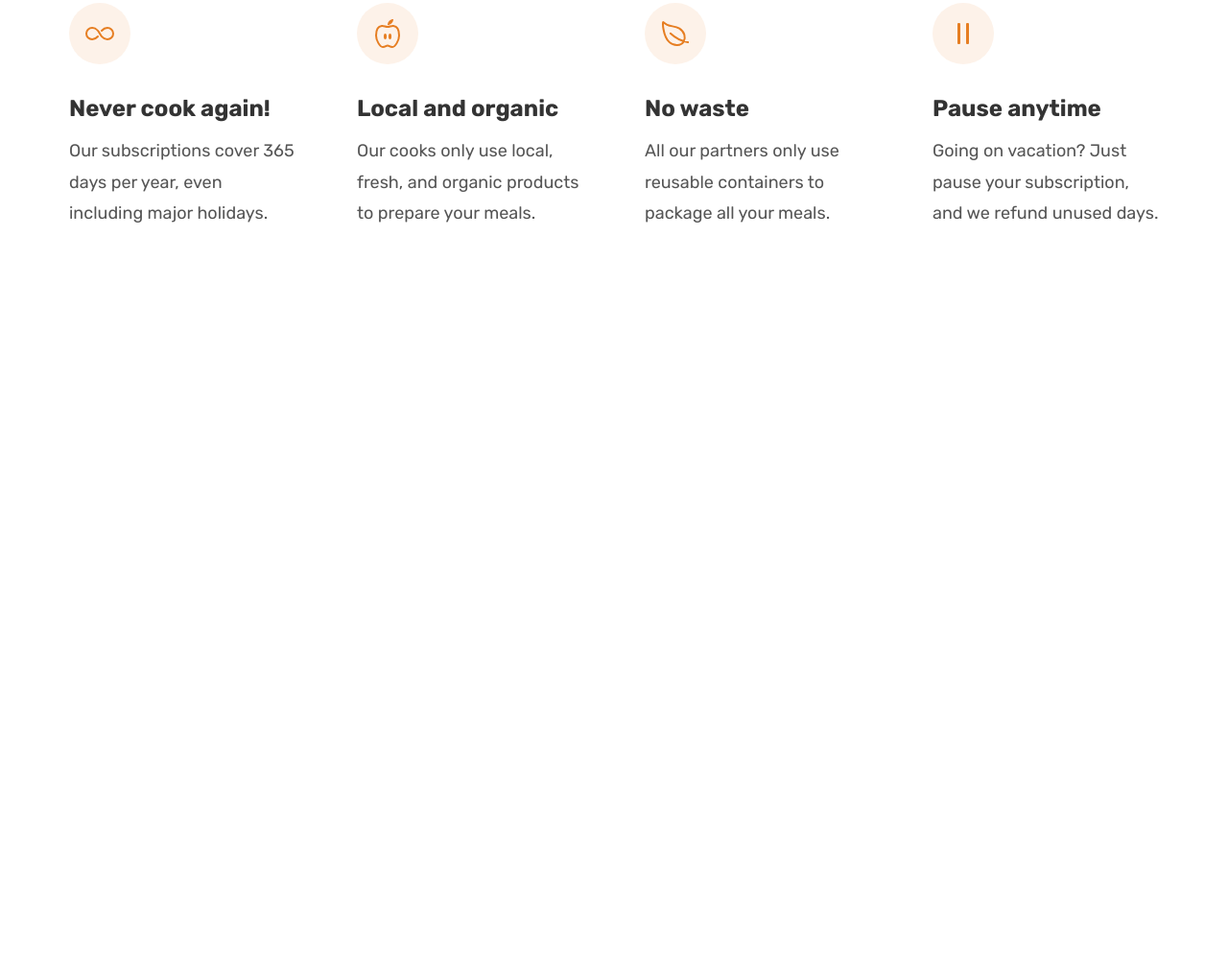
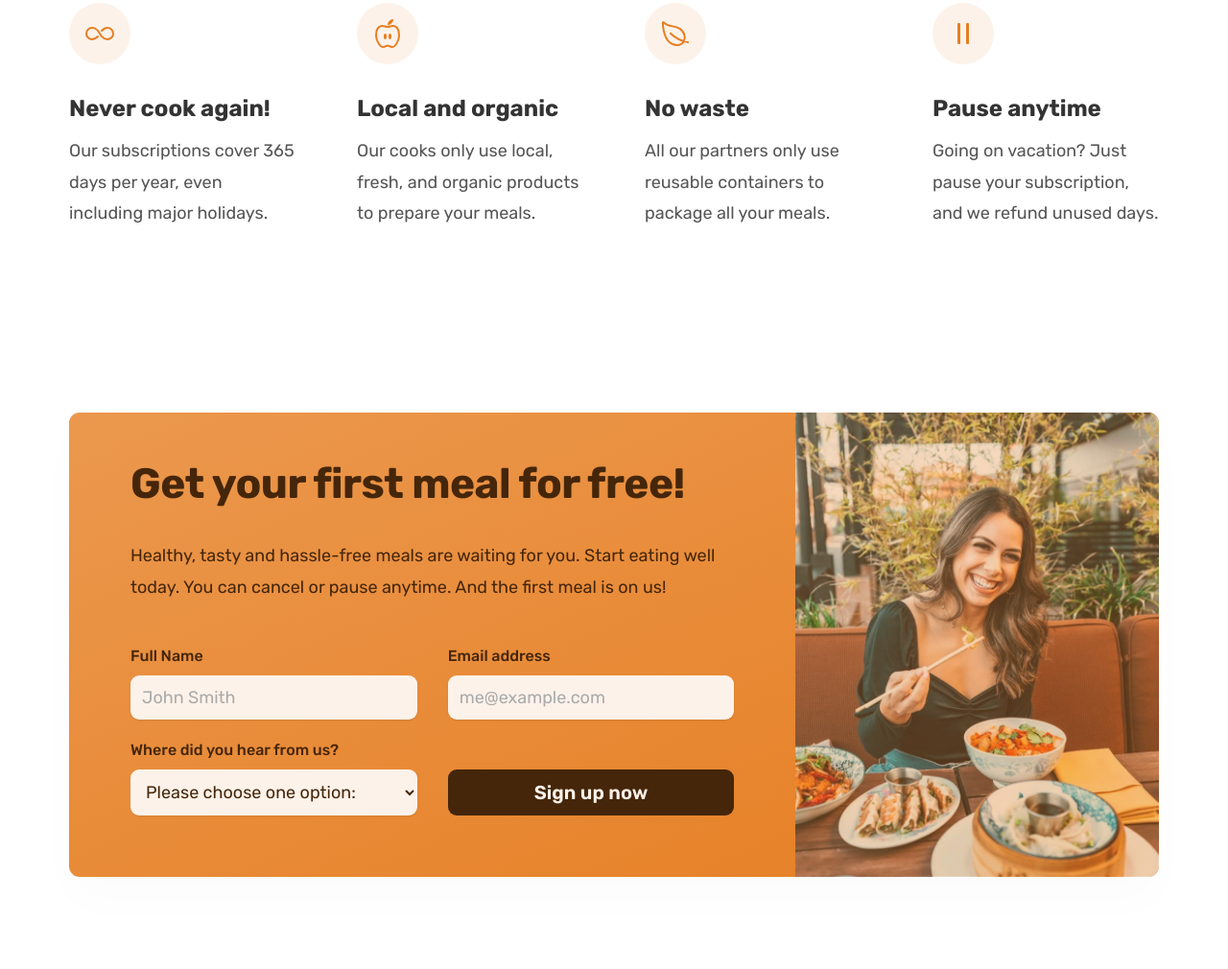
Before and after one commit to iam-priyanshu-sharma/Web-Development-Projects, a plain HTML site: page Omnifood/index.html in a window 1280 px wide. Shown: the part 5589-6599 px from the top of the page at 96% size. Before the commit the page ends 5923 px from the top, so only its background shows below. Drawn offline with nearby package versions, Linux system fonts and the light colour scheme.

Commit message:
Call To Action Section

```diff
--- a/Omnifood/css/general.css
+++ b/Omnifood/css/general.css
@@ -26,8 +26,12 @@ Paragraph default: 1.6
 - Tints:
 #fdf2e9
 #fae5d3
+#eb984e
 
-- Shades: #cf711f
+- Shades:
+#cf711f
+#45260a
+
 - Accents:
 - Greys
 #6f6f6f (lightest grey allowed on #fdf2e9)
@@ -35,6 +39,7 @@ Paragraph default: 1.6
 #333
 
 --- 03 SHADOWS
+0 2.4rem 4.8rem rgba(0, 0, 0, 0.075);
 
 --- 04 BORDER-RADIUS
 Default: 9px
@@ -147,6 +152,7 @@ body {
   letter-spacing: 0.75px;
 }
 
+.btn,
 .btn:link,
 .btn:visited {
   display: inline-block;
@@ -156,6 +162,11 @@ body {
   font-weight: 600;
   padding: 1.6rem 3.2rem;
   border-radius: 9px;
+
+  /* Only necessary for .btn */
+  border: none;
+  cursor: pointer;
+  font-family: inherit;
 
   /*Put transition to original "state" */
   /* transition: background-color 0.3s; */
@@ -186,6 +197,19 @@ body {
   /* border: 3px solid #fff; */
   box-shadow: inset 0 0 0 3px #fff;
 }
+
+.btn--form {
+  background-color: #45260a;
+  color: #fdf2e9;
+  align-self: end;
+  padding: 1.2rem;
+}
+
+.btn--form:hover {
+  background-color: #fff;
+  color: #555;
+}
+
 .link:link,
 .link:visited {
   display: inline-block;
@@ -222,6 +246,13 @@ body {
   color: #e67e22;
 }
 
+*:focus {
+  outline: none;
+  /* outline: 4px dotted #e67e22;
+  outline-offset: 8px; */
+  box-shadow: 0 0 0 0.8rem rgba(230, 125, 34, 0.5);
+}
+
 /*HELPER/SETTING CLASSES*/
 
 .margin-right-sm {
--- a/Omnifood/css/style.css
+++ b/Omnifood/css/style.css
@@ -461,3 +461,86 @@
   font-size: 1.8rem;
   line-height: 1.8;
 }
+
+/**************************/
+/* CTA SECTION */
+/**************************/
+
+.section-cta {
+  padding: 9.6rem 0;
+}
+
+.cta {
+  display: grid;
+  grid-template-columns: 2fr 1fr;
+  /* background-color: #e67e22; */
+  box-shadow: 0 2.4rem 4.8rem rgba(0, 0, 0, 0.015);
+  border-radius: 11px;
+
+  background-image: linear-gradient(to right bottom, #eb984e, #e67e22);
+  overflow: hidden;
+}
+
+.cta-text-box {
+  padding: 4.8rem 6.4rem 6.4rem 6.4rem;
+  color: #45260a;
+}
+
+.cta .heading-secondary {
+  /* color: #45260a; */
+  color: inherit;
+  margin-bottom: 3.2rem;
+}
+
+.cta-text {
+  font-size: 1.8rem;
+  line-height: 1.8;
+  margin-bottom: 4.8rem;
+}
+
+.cta-img-box {
+  background-image: linear-gradient(
+      to right bottom,
+      rgba(235, 152, 78, 0.35),
+      rgba(230, 125, 34, 0.35)
+    ),
+    url("../images/eating.jpg");
+  background-size: cover;
+  background-position: center;
+}
+
+.cta-form {
+  display: grid;
+  grid-template-columns: 1fr 1fr;
+  column-gap: 3.2rem;
+  row-gap: 2.4rem;
+}
+
+.cta-form label {
+  display: block;
+  font-size: 1.6rem;
+  font-weight: 500;
+  margin-bottom: 1.2rem;
+}
+
+.cta-form input,
+.cta-form select {
+  width: 100%;
+  padding: 1.2rem;
+  font-size: 1.8rem;
+  font-family: inherit;
+  color: inherit;
+  border: none;
+  background-color: #fdf2e9;
+  border-radius: 9px;
+  box-shadow: 0 1px 2px rgba(0, 0, 0, 0.1);
+}
+
+.cta-form input::placeholder {
+  color: #aaa;
+}
+
+.cta *:focus {
+  outline: none;
+  box-shadow: 0 0 0 0.8rem rgba(253, 242, 233, 0.5);
+}
--- a/Omnifood/index.html
+++ b/Omnifood/index.html
@@ -562,6 +562,62 @@
           </div>
         </div>
       </section>
+
+      <section class="section-cta">
+        <div class="container">
+          <div class="cta">
+            <div class="cta-text-box">
+              <h2 class="heading-secondary">Get your first meal for free!</h2>
+              <p class="cta-text">
+                Healthy, tasty and hassle-free meals are waiting for you. Start
+                eating well today. You can cancel or pause anytime. And the
+                first meal is on us!
+              </p>
+
+              <form class="cta-form" action="#">
+                <div>
+                  <label for="full-name">Full Name</label>
+                  <input
+                    id="full-name"
+                    type="text"
+                    placeholder="John Smith"
+                    required
+                  />
+                </div>
+
+                <div>
+                  <label for="email">Email address</label>
+                  <input
+                    id="email"
+                    type="email"
+                    placeholder="me@example.com"
+                    required
+                  />
+                </div>
+
+                <div>
+                  <label for="select-where">Where did you hear from us?</label>
+                  <select name="" id="select-where" required>
+                    <option value="">Please choose one option:</option>
+                    <option value="friends">Friends and family</option>
+                    <option value="youtube">YouTube video</option>
+                    <option value="podcast">Podcast</option>
+                    <option value="ad">Facebook ad</option>
+                    <option value="others">Others</option>
+                  </select>
+                </div>
+
+                <button class="btn btn--form">Sign up now</button>
+              </form>
+            </div>
+            <div
+              class="cta-img-box"
+              role="img"
+              aria-label="Woman enjoying food"
+            ></div>
+          </div>
+        </div>
+      </section>
     </main>
     <script
       type="module"
```
